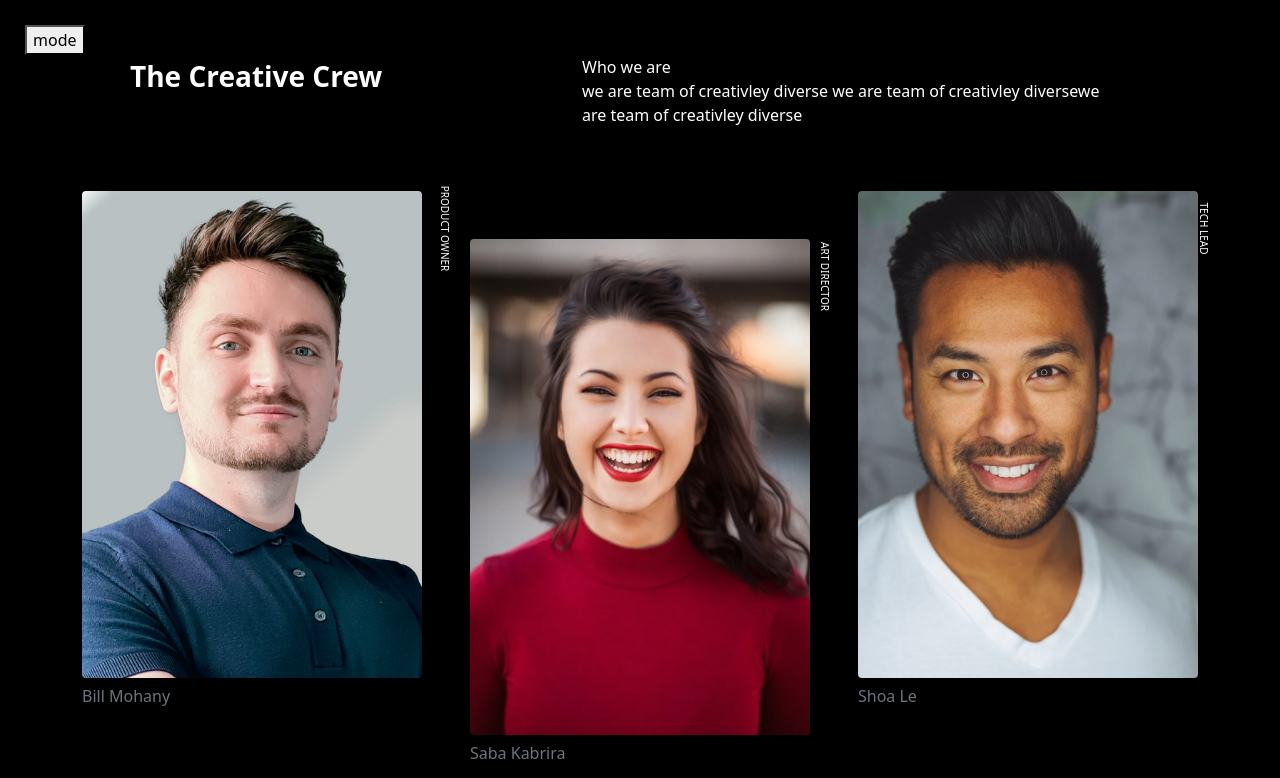
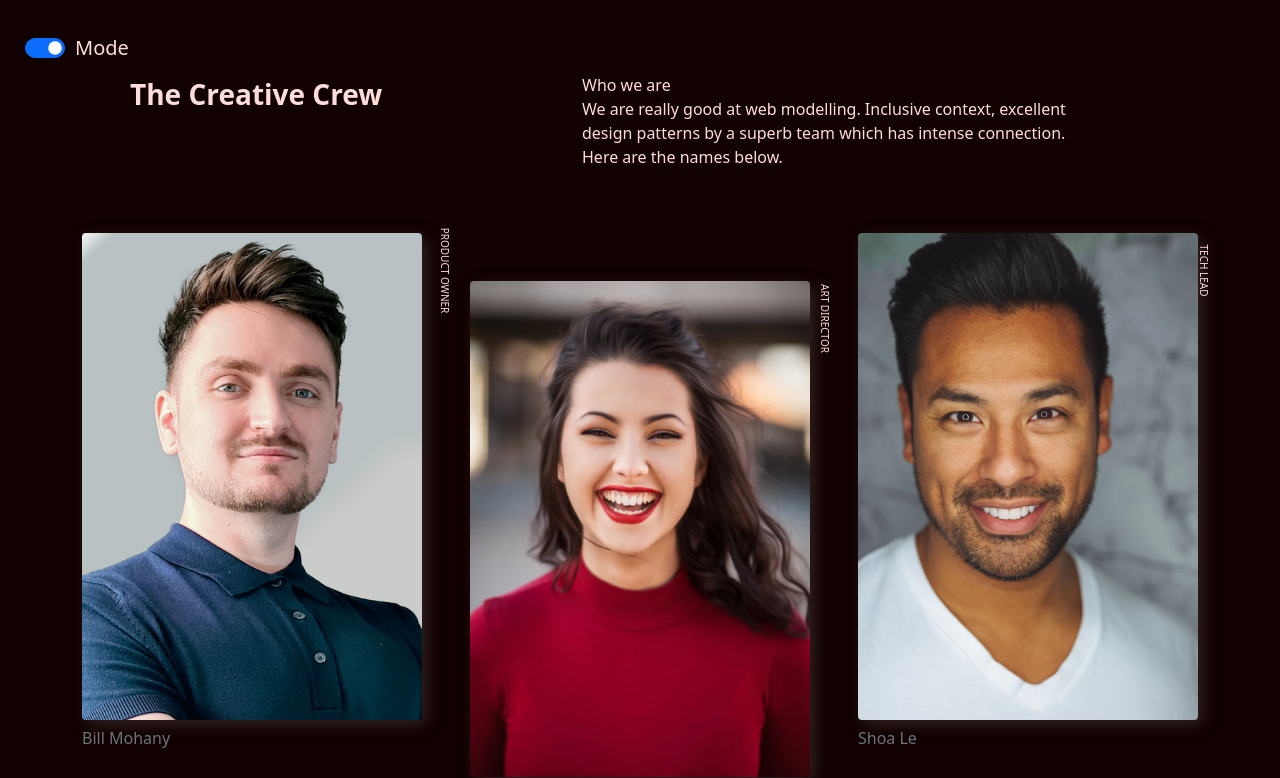
Before and after one commit to OzanEmreDikbas/TeamMembersPage, a plain HTML site: page index.html in a window 1280 px wide. Shown: the top 778 px of the page. Drawn offline with nearby package versions, Linux system fonts and the light colour scheme.

Commit message:
sonlandı.

```diff
--- a/app.js
+++ b/app.js
@@ -1,8 +1,8 @@
-const bgrColorBtn = document.querySelector('button')
+const switchButton = document.querySelector('#switch');
 
 function myFunction() {
     var element = document.body;
     element.classList.toggle("dark-mode");
 }
-console.log(bgrColorBtn);
-bgrColorBtn.addEventListener('click', myFunction)
+console.log(switchButton);
+switchButton.addEventListener('click', myFunction);
--- a/index.html
+++ b/index.html
@@ -11,14 +11,18 @@
 </head>
 
 <body cz-shortcut-listen="true" class="dark-mode">
-    <button>mode</button>
+    <div class="form-check form-control-lg form-switch">
+        <input type="checkbox" name="" id="switch" checked class="form-check-input">
+        <label for="switch" class="form-check-label">Mode</label>
+    </div>
+    <!-- <button>mode</button> -->
     <div class="container-sm">
-        <div class="d-flex flex-row bd-highlight mb-5 mx-auto  ">
+        <div class="d-flex flex-row bd-highlight mb-5 mx-auto">
             <div class="left mx-md-5 text-capitalize fs-3 fw-bold" style="width: 50rem;">
                 the creative Crew
             </div>
             <div class="right mx-5 fs-6" style="width: 100rem;">
-                <p class="mx-5 "><span>Who we are</span><br> we are team of creativley diverse we are team of creativley diversewe are team of creativley diverse
+                <p class="mx-5 "><span>Who we are</span><br> We are really good at web modelling. Inclusive context, excellent design patterns by a superb team which has intense connection. Here are the names below.
                 </p>
             </div>
         </div>
@@ -29,15 +33,15 @@
             <div class="col-lg-4 col-md-6">
                 <div class="media-body d-inline-flex flex-row">
                     <img src="./images/photo1.png" class="rounded shadow-3-strong img-fluid" alt="">
-                    <p class="display-10 col-12 rotate mx-n4 " style="height:fit-content; width:fit-content;">Product Owner</p>
+                    <p class="display-10 col-12 rotate mx-n4" style="height:fit-content; width:fit-content;">Product Owner</p>
                 </div>
                 <p class="display-9 text-secondary bm-5">Bill Mohany</p>
             </div>
 
             <div class="col-lg-4 col-md-6 mt-5">
                 <div class="media-body d-inline-flex flex-row  ">
-                    <img src="./images/photo2.png" class=" shadow-3-strong rounded mx-auto d-block img-fluid pt-20" alt="">
-                    <p class="display-10 col-12 rotate" style="height:fit-content; width:fit-content" ;>Art Director</p>
+                    <img src="./images/photo2.png" class=" shadow-3-strong rounded mx-auto d-block img-fluid pt-20 " alt="">
+                    <p class="display-10 col-12 rotate" style="height:fit-content; width:fit-content;">Art Director</p>
                 </div>
                 <p class="display-9 text-secondary bm-5">Saba Kabrira</p>
 
--- a/style.css
+++ b/style.css
@@ -1,13 +1,13 @@
 body {
     padding: 25px;
-    background-color: white;
-    color: black;
+    background-color: 246, 172, 172;
+    color: rgb(17, 1, 1);
     font-size: 25px;
 }
 
 .dark-mode {
-    background-color: black;
-    color: white;
+    background-color: rgb(17, 1, 1);
+    color: rgb(255, 220, 220);
 }
 
 .rotate {
@@ -21,5 +21,5 @@ body {
 }
 
 img {
-    box-shadow: 5px;
+    box-shadow: 5px 5px 15px rgb(49, 33, 33);
 }
```
